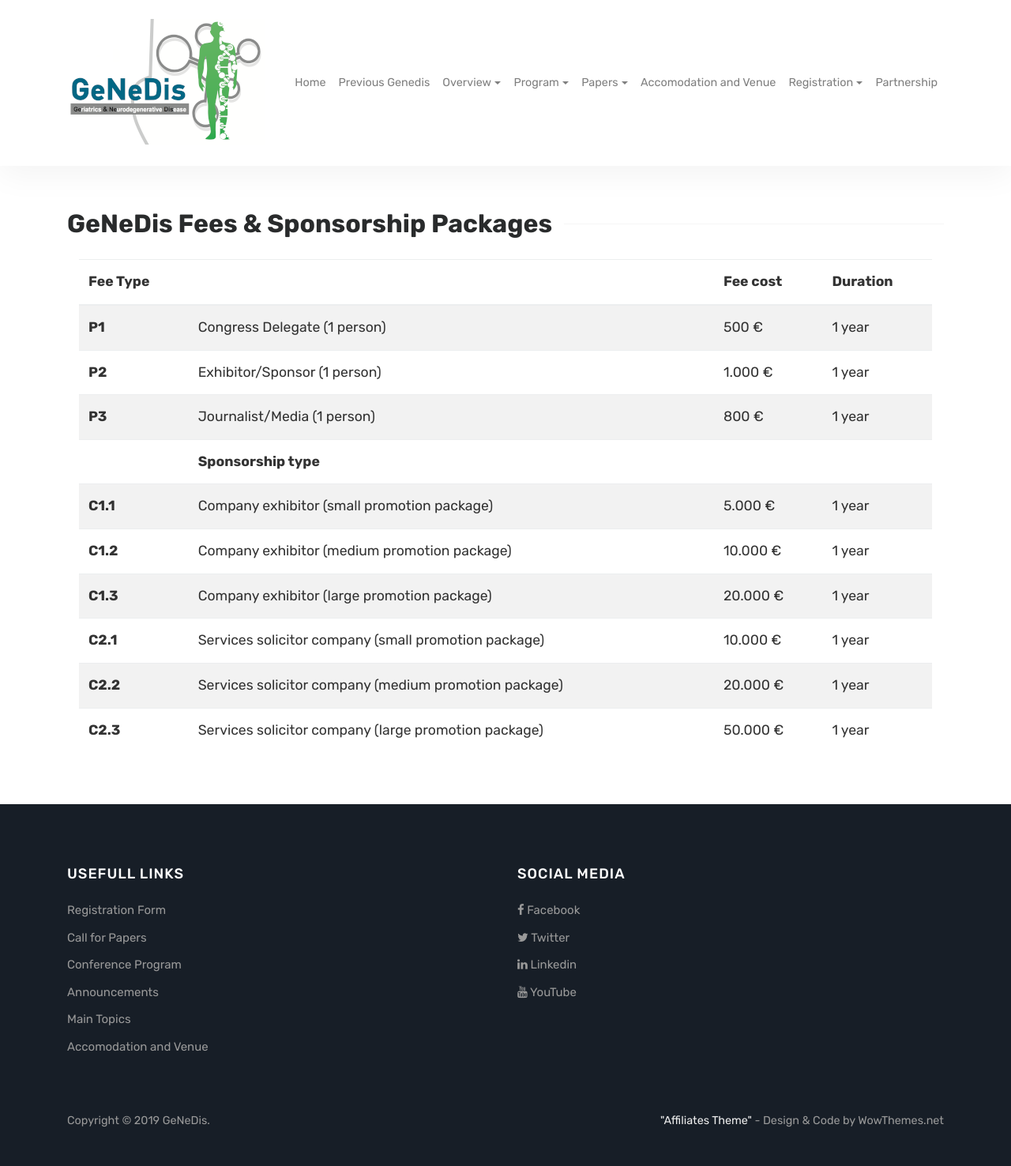
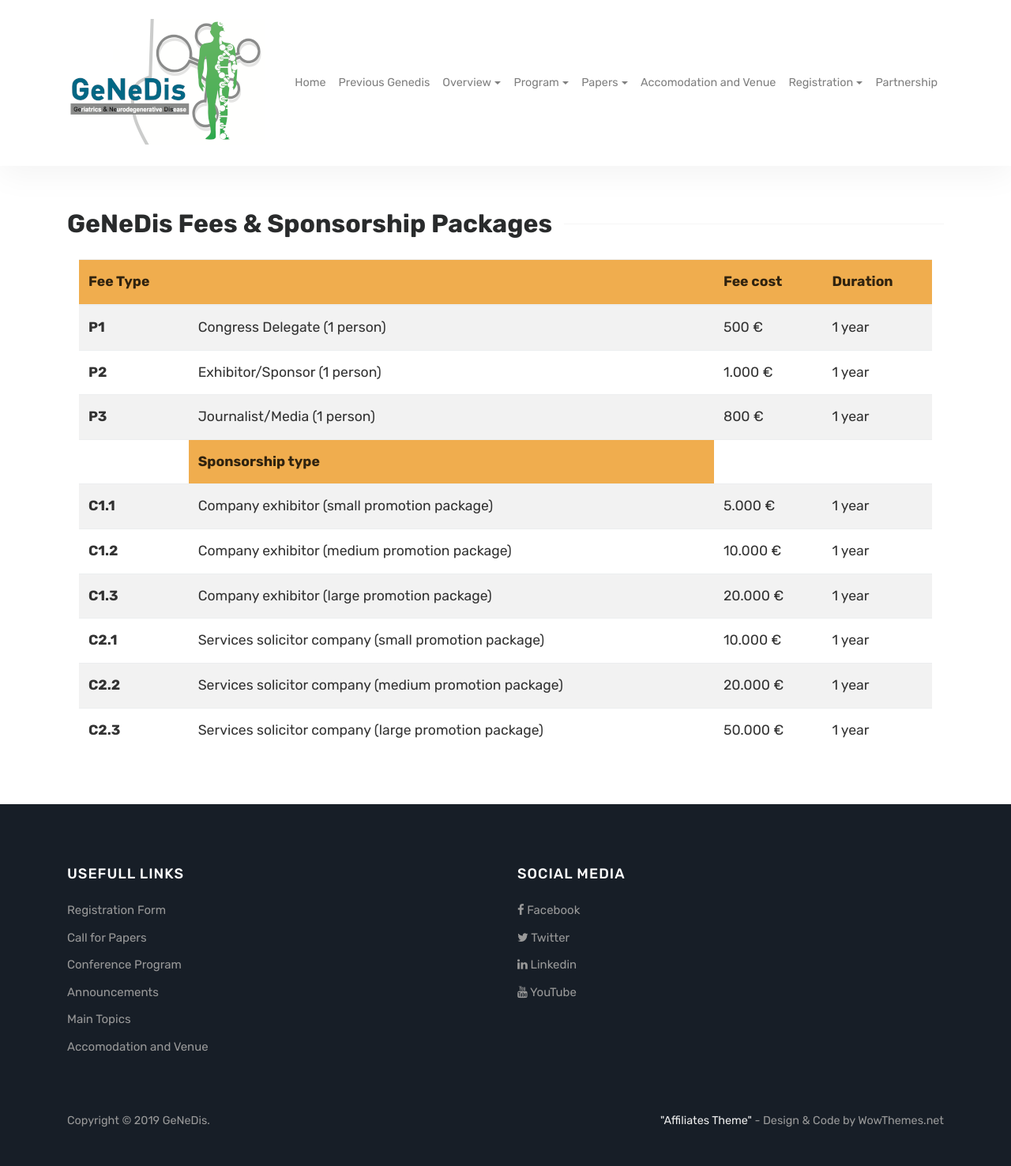
Before and after one commit to Covide-1797/genedis, a Jekyll site: the page built from pages/partnership.html, in a window 1280 px wide. Shown: the whole page at 79% size. Built offline with Jekyll 4.4.1, drawn with Linux system fonts in a browser that asks for light colours.

Commit message:
Update partnership.html

```diff
--- a/pages/partnership.html
+++ b/pages/partnership.html
@@ -8,7 +8,7 @@ title: GeNeDis Fees & Sponsorship Packages
         <div class="col-sm-12 table-responsive">
             <table class="table table-striped">
                 <thead>
-                    <tr>
+                    <tr class="bg-warning">
                         <th scope="col">Fee Type</th>
                         <th scope="col"></th>
                         <th scope="col">Fee cost</th>
@@ -36,7 +36,7 @@ title: GeNeDis Fees & Sponsorship Packages
                     </tr>
                     <tr>
                         <th scope="row"></th>
-                        <td><strong>Sponsorship type</strong></td>
+                        <td class="bg-warning"><strong>Sponsorship type</strong></td>
                         <td></td>
                         <td></td>
                     </tr>
```
